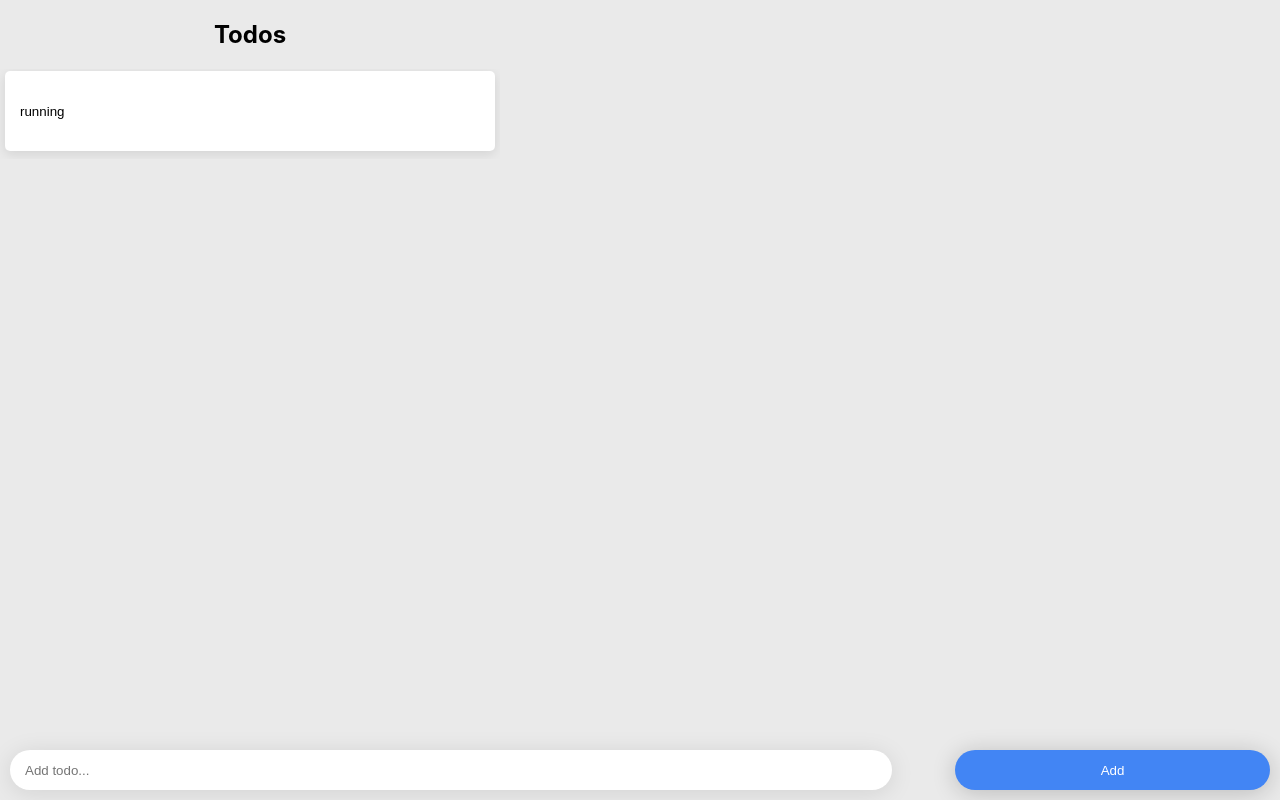
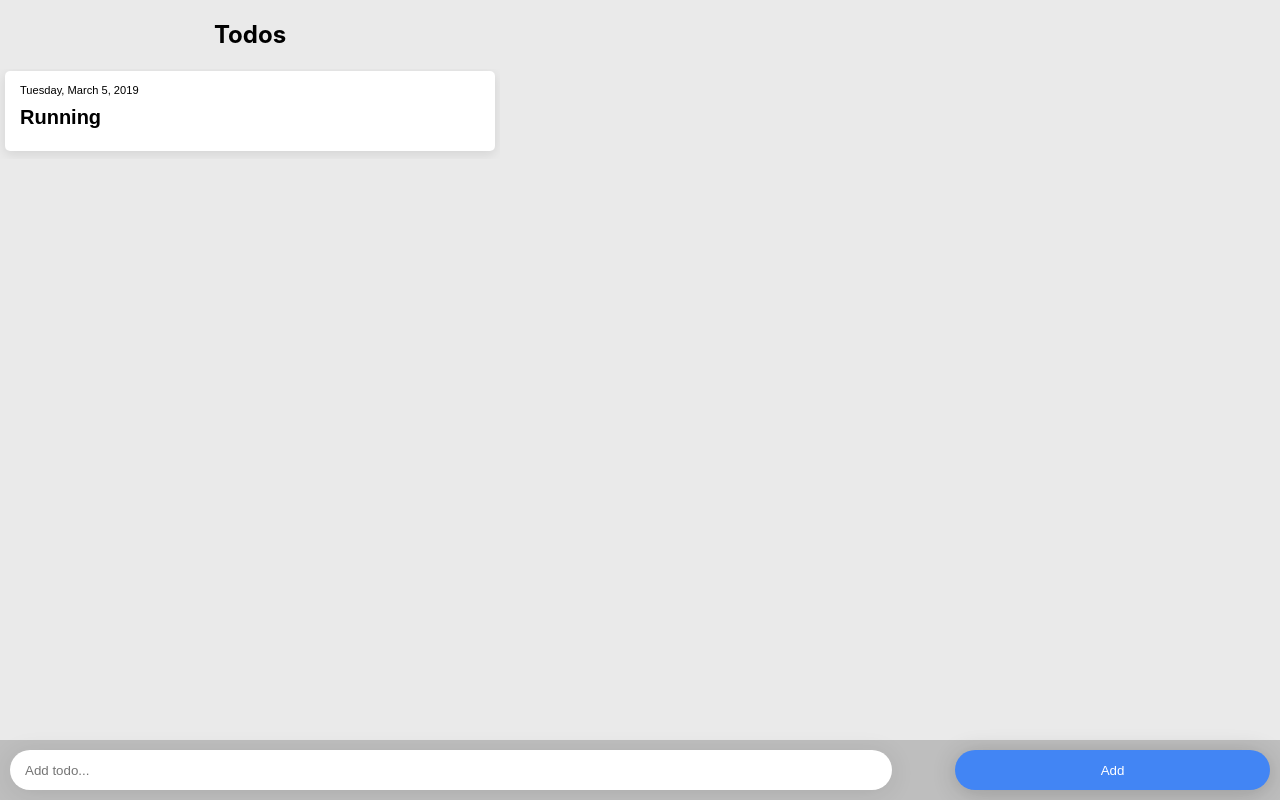
Before and after one commit to mattshardman/redux-todo, a React (Create React App) app: page / in a window 1280 px wide. Built offline with nearby package versions, Linux system fonts and the light colour scheme.

Commit message:
reformat slider

```diff
--- a/src/components/Todo.js
+++ b/src/components/Todo.js
@@ -46,6 +46,14 @@ const ListItem = styled.button`
         75% { transform: translateX(80px); }
         100% { transform: translateX(0); }
     }
+`;
+
+const TextWrapper = styled.div`
+    box-sizing: border-box;
+    display: flex;
+    flex-direction: column;
+    align-items: flex-start;
+    padding: 10px 0;
 `;
 
 const CompleteButton = styled.button`
@@ -158,7 +166,10 @@ function Todo({ index, todo, toggleCompleted, deleteTodo }) {
                         index={index}
                     />
                 }
-                {todo.text}
+                <TextWrapper>
+                    <small>{todo.date.toLocaleDateString('en-US', { weekday: 'long', year: 'numeric', month: 'long', day: 'numeric' })}</small>
+                    <h2 style={{ margin: '10px 0' }}>{todo.text}</h2>
+                </TextWrapper>
                 { todo.complete &&
                 <DeleteButton onClick={() => deleteTodo(todo.id)}>
                     <i className="material-icons">
--- a/src/components/TodoList.js
+++ b/src/components/TodoList.js
@@ -15,7 +15,12 @@ const Section = styled.section`
     right: 0;
     width: 500px;
     max-width: 100%;
-    overflow: hidden;
+    overflow: scroll;
+    padding-bottom: 50px;
+
+    ::-webkit-scrollbar {
+        display: none;
+    }
 `;
 
 const Header = styled.h1`
@@ -30,8 +35,7 @@ const TodoWrapper = styled.div`
     justify-content: flex-start;
     align-items: center;
     flex-direction: column;
-    overflow-Y: scroll;
-    overflow-X: hidden;
+    overflow: hidden;
     min-height: 90px;
     transform: all 3s;
 `;
@@ -43,11 +47,11 @@ const ButtonWrapper = styled.form`
     bottom: 0;
     left: 0;
     border: none;
-    border-radius: 22px;
     width: 100%;
     padding: 10px;
     display: flex;
     align-items: center;
+    background: rgba(90,90,90,0.3);
     justify-content: space-between;
 `;
 
--- a/src/components/actions/index.js
+++ b/src/components/actions/index.js
@@ -3,6 +3,7 @@ import { ADD_TODO, TOGGLE_COMPLETED, DELETE_TODO } from '../constants'
 export const addTodo = payload => {
     return {
         type: ADD_TODO,
+        date: new Date(),
         payload
     }
 }
--- a/src/components/reducers/todos.js
+++ b/src/components/reducers/todos.js
@@ -3,7 +3,8 @@ import { ADD_TODO, DELETE_TODO, TOGGLE_COMPLETED } from '../constants';
 
 const defaultState = [{
     id: uuid(),
-    text: 'running',
+    date: new Date(),
+    text: 'Running',
     complete: false
 }];
 
```
